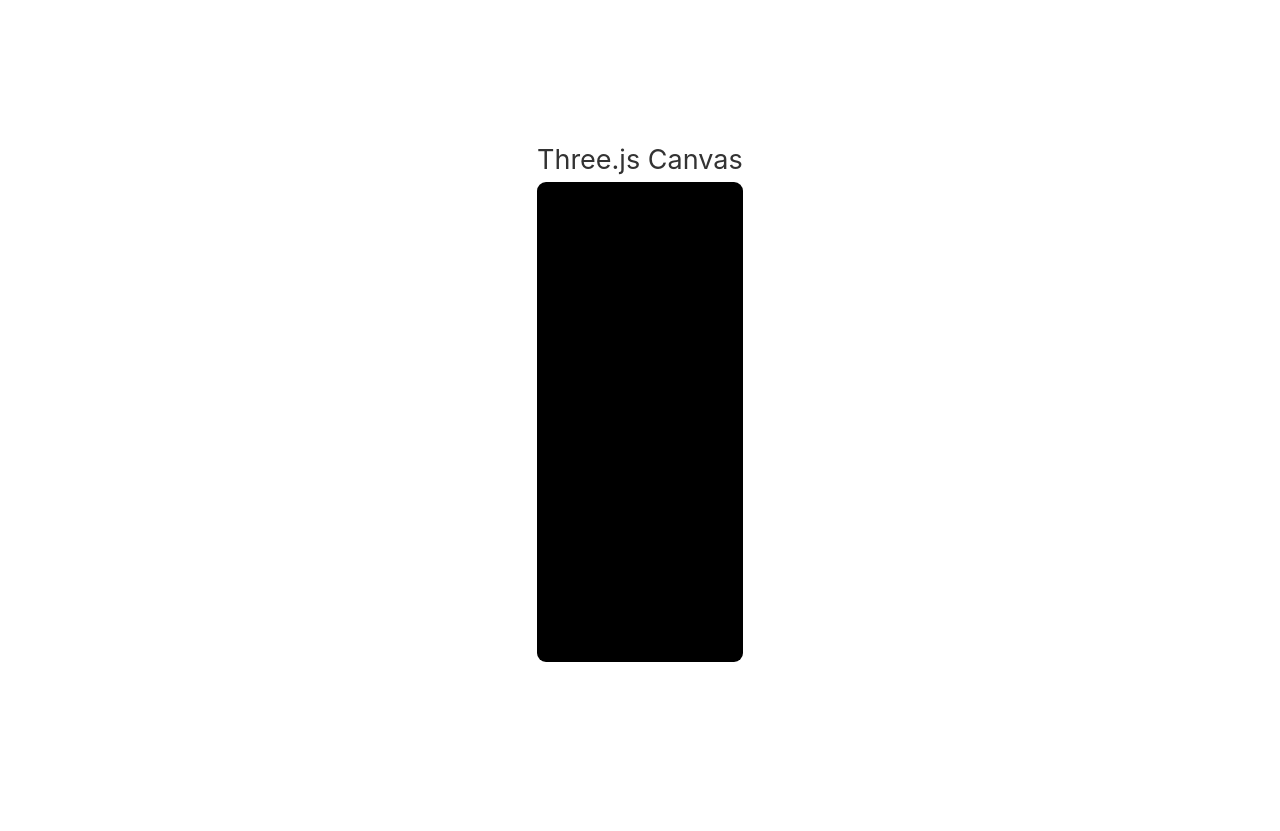
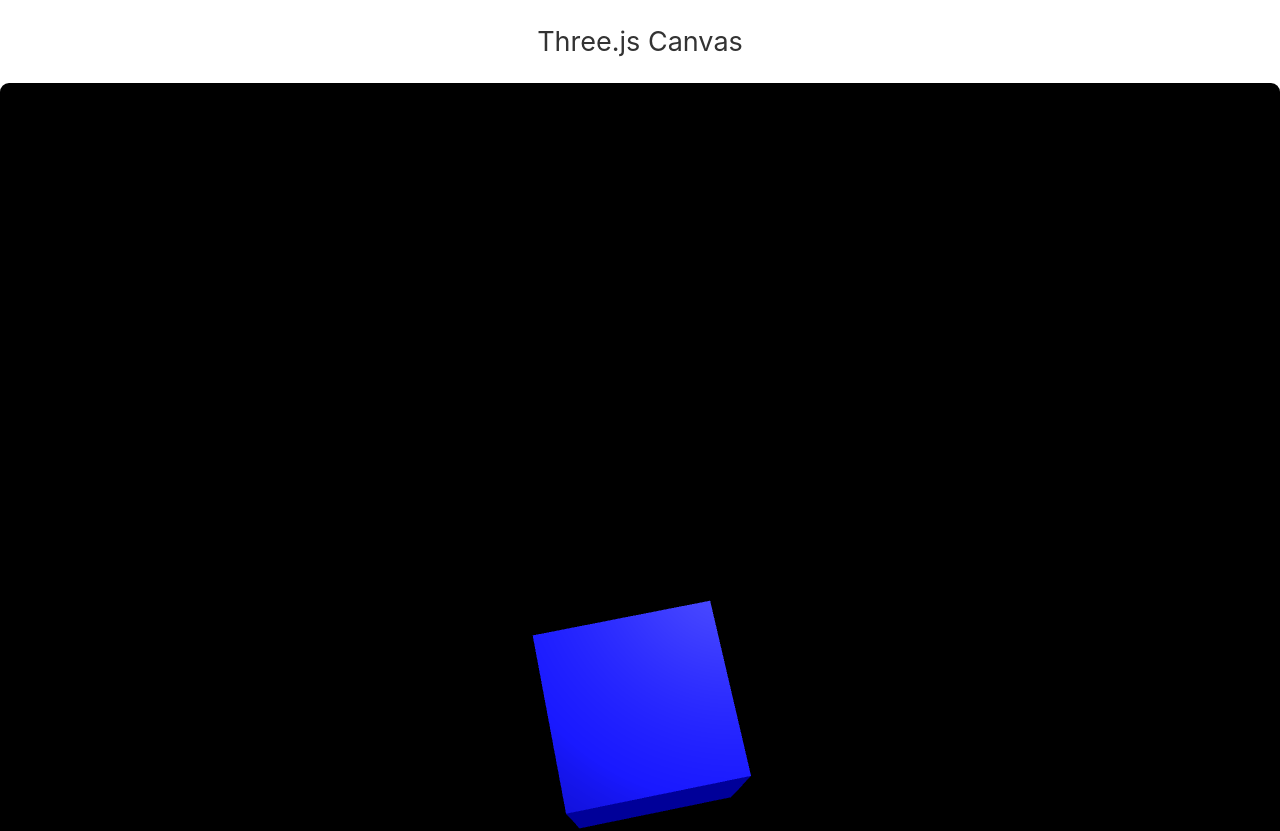
Before and after one commit to hello-lumina/playground, a Vue app in the folder vue-app/: page / in a window 1280 px wide. Shown: the top 831 px of the page. Before the commit the page ends 800 px from the top, so only its background shows below. Built offline with nearby package versions, Linux system fonts and the light colour scheme.

Commit message:
Dodalem cube, zrobil animacje i ustawil światlo

```diff
--- a/vue-app/eslint.config.js
+++ b/vue-app/eslint.config.js
@@ -33,6 +33,10 @@ export default [
         console: 'readonly',
         process: 'readonly',
         fetch: 'readonly',
+        window: 'readonly',
+        document: 'readonly',
+        requestAnimationFrame: 'readonly',
+        cancelAnimationFrame: 'readonly',
       },
     },
   },
--- a/vue-app/src/App.vue
+++ b/vue-app/src/App.vue
@@ -10,7 +10,7 @@ import ThreeCanvas from './components/ThreeCanvas.vue'
 </template>
 
 <style scoped>
-app {
+.app {
   width: 100%;
   min-height: 100vh;
   padding: 20px;
--- a/vue-app/src/assets/main.css
+++ b/vue-app/src/assets/main.css
@@ -2,10 +2,9 @@
 @import 'tailwindcss';
 
 #app {
-  max-width: 1280px;
-  margin: 0 auto;
-  padding: 2rem;
-  font-weight: normal;
+  max-width: none;
+  margin: 0;
+  padding: 0;
 }
 
 a,
@@ -24,8 +23,8 @@ a,
 
 @media (min-width: 1024px) {
   body {
-    display: flex;
-    place-items: center;
+    display: block;
+    place-items: unset;
   }
 
   #app {
--- a/vue-app/src/components/ThreeCanvas.vue
+++ b/vue-app/src/components/ThreeCanvas.vue
@@ -1,29 +1,37 @@
 <script setup>
-
 import { ref, onMounted, onUnmounted } from 'vue'
 import * as THREE from 'three'
 const canvasContainer = ref(null)
-let scene, camera, renderer, animationFrameId
-const box = ref(null)
+let scene, camera, renderer, animationFrameId, cube, ambientLight, pointLight
 
 const initThree = () => {
   scene = new THREE.Scene()
   scene.background = new THREE.Color(0x000000)
   const width = canvasContainer.value.clientWidth
   const height = canvasContainer.value.clientHeight
-  camera = new THREE.PerspectiveCamera(
-      75,
-      width / height,
-      0.1,
-      1000)
+  camera = new THREE.PerspectiveCamera(75, width / height, 0.1, 1000)
   camera.position.z = 5
-  renderer = new THREE.WebGLRenderer({antialias: true})
+
+  ambientLight = new THREE.AmbientLight('white', 1)
+  pointLight = new THREE.PointLight('white', 10, 50)
+  pointLight.position.set(0.5, 1, 1)
+  scene.add(ambientLight)
+  scene.add(pointLight)
+
+  renderer = new THREE.WebGLRenderer({ antialias: true })
   renderer.setSize(width, height)
   renderer.setPixelRatio(window.devicePixelRatio)
   canvasContainer.value.appendChild(renderer.domElement)
+  const geometry = new THREE.BoxGeometry()
+  const material = new THREE.MeshStandardMaterial({ color: 'blue' })
+  cube = new THREE.Mesh(geometry, material)
+  scene.add(cube)
 }
+
 const animate = () => {
   animationFrameId = requestAnimationFrame(animate)
+  cube.rotation.x += 0.01
+  cube.rotation.y += 0.01
   renderer.render(scene, camera)
 }
 
@@ -44,7 +52,8 @@ const initThree = () => {
   window.addEventListener('resize', handleResize)
 })
 
-  onUnmounted(() => { window.removeEventListener('resize', handleResize)
+onUnmounted(() => {
+  window.removeEventListener('resize', handleResize)
 
   if (animationFrameId) {
     cancelAnimationFrame(animationFrameId)
@@ -62,8 +71,8 @@ const initThree = () => {
 
 <style scoped>
 .three-canvas {
-  width: 100%;
-  height: 60vh;
+  width: 100vw;
+  height: 100vw;
   border-radius: 9px;
   overflow: hidden;
 }
```
Lines whose indentation alone changed are shown as unchanged.
